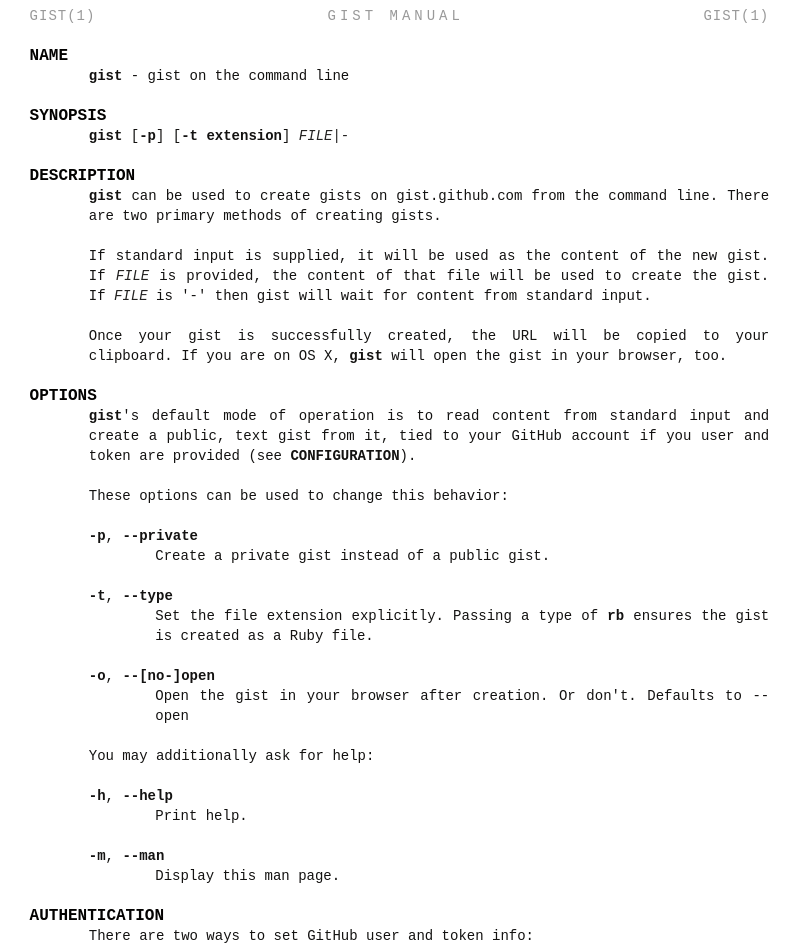
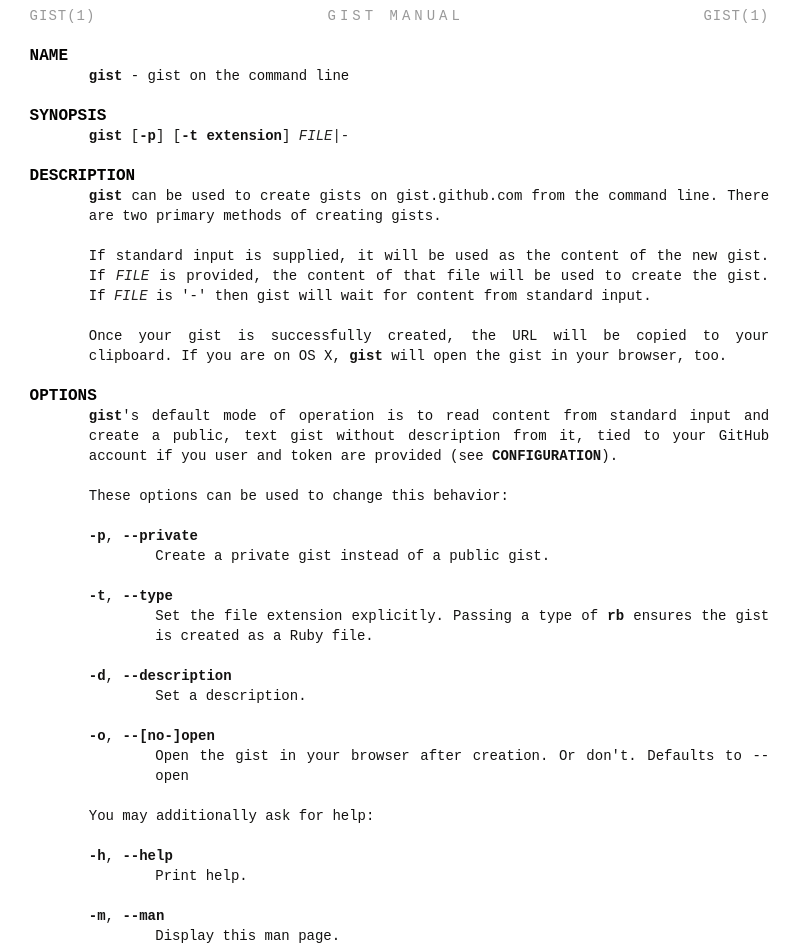
Before and after one commit to defunkt/gist, a plain HTML site: page man/gist.1.html in a window 1280 px wide. Shown: the top 949 px of the page, without its empty margins (0-802 px from the left). Drawn offline with Linux system fonts and the light colour scheme.

Commit message:
Updated man page for -d option

```diff
--- a/man/gist.1.html
+++ b/man/gist.1.html
@@ -98,8 +98,9 @@ browser, too.</p>
 <h2 id="OPTIONS">OPTIONS</h2>
 
 <p><code>gist</code>'s default mode of operation is to read content from standard
-input and create a public, text gist from it, tied to your GitHub
-account if you user and token are provided (see <code>CONFIGURATION</code>).</p>
+input and create a public, text gist without description from it, tied
+to your GitHub account if you user and token are provided (see
+<code>CONFIGURATION</code>).</p>
 
 <p>These options can be used to change this behavior:</p>
 
@@ -107,6 +108,7 @@ account if you user and token are provided (see <code>CONFIGURATION</code>).</p>
 <dt><code>-p</code>, <code>--private</code></dt><dd><p>Create a private gist instead of a public gist.</p></dd>
 <dt><code>-t</code>, <code>--type</code></dt><dd><p>Set the file extension explicitly. Passing a type of <code>rb</code> ensures
 the gist is created as a Ruby file.</p></dd>
+<dt><code>-d</code>, <code>--description</code></dt><dd><p>Set a description.</p></dd>
 <dt><code>-o</code>, <code>--[no-]open</code></dt><dd><p>Open the gist in your browser after creation. Or don't. Defaults
 to --open</p></dd>
 </dl>
@@ -198,7 +200,7 @@ the quick brown fox jumps over the lazy dog
 
   <ol class='man-decor man-foot man foot'>
     <li class='tl'>GITHUB</li>
-    <li class='tc'>May 2011</li>
+    <li class='tc'>June 2011</li>
     <li class='tr'>gist(1)</li>
   </ol>
 
```
Also changed, not shown: 2 other files.
